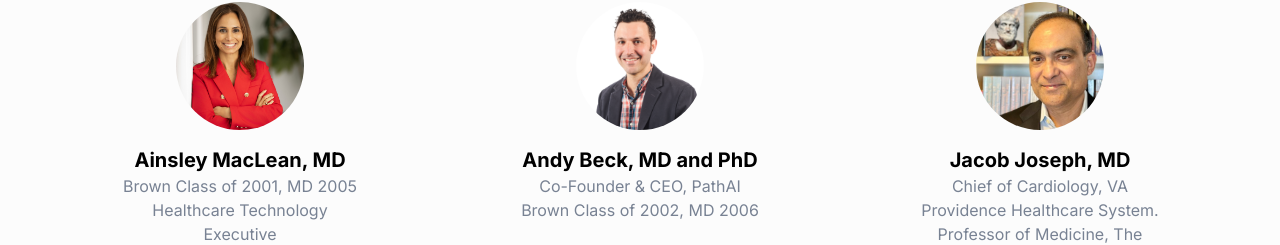
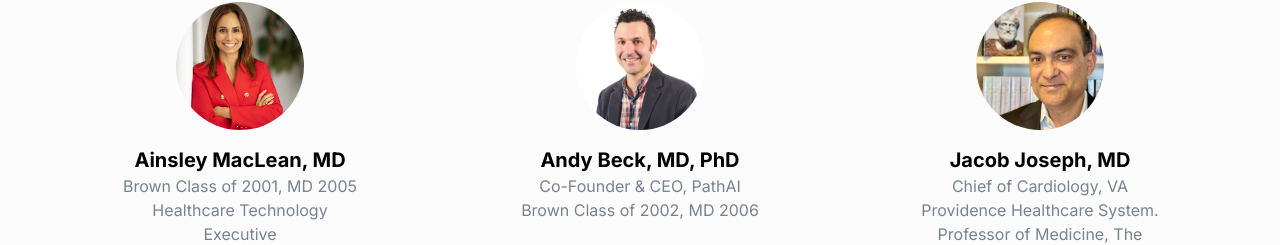
Before and after one commit to kyron-medical/HealthClinicAIWebsite, a Next.js app: page /about in a window 1280 px wide. Shown: the part 1766-2011 px from the top of the page. Built offline with nearby package versions, Linux system fonts and the light colour scheme; no server answers.

Commit message:
text change md phd

```diff
--- a/src/app/about/_components/AboutSectionThree.tsx
+++ b/src/app/about/_components/AboutSectionThree.tsx
@@ -7,7 +7,7 @@ const advisors = [
     image: "/images/advisors/ainsley-maclean.jpg",
   },
   {
-    name: "Andy Beck, MD and PhD",
+    name: "Andy Beck, MD, PhD",
     title: "Co-Founder & CEO, PathAI \n" + "Brown Class of 2002, MD 2006 ",
     image: "/images/advisors/andy-beck.jpg",
   },
```
